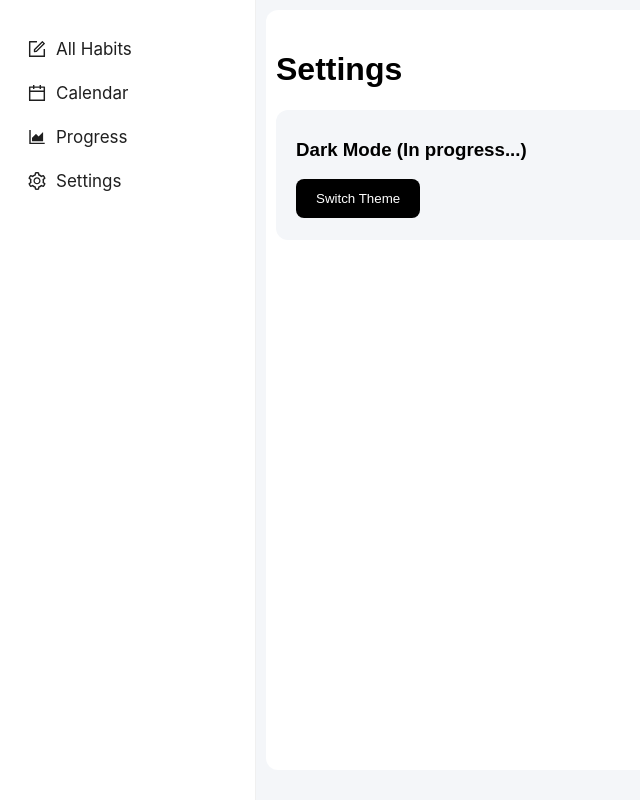
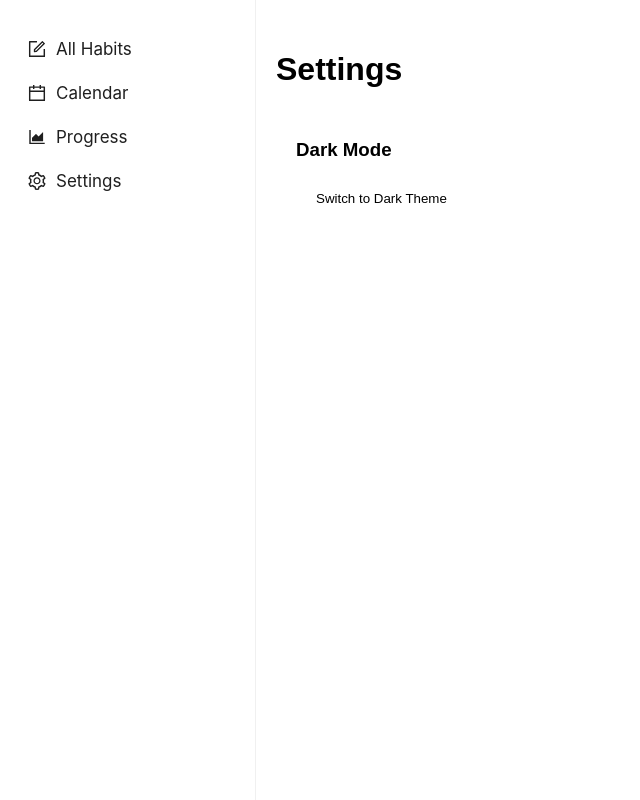
Before and after one commit to trenches022/react-habit-tracker, a React (Vite) app: page /settings in a window 1280 px wide. Shown: the whole page, without its empty margins (0-640 px from the left). Built offline with nearby package versions, Linux system fonts and the light colour scheme.

Commit message:
feat: implement theme switching (light/dark mode)
- Added ThemeContext for managing theme state
- Integrated theme toggle in Settings
- Applied CSS variables for dynamic theming
- Updated Ant Design components to support dark/light themes
- Added SVG icon color inversion for dark mode

```diff
--- a/src/App.css
+++ b/src/App.css
@@ -1,8 +1,34 @@
-body{
+:root {
+  --background-color: white;
+  --text-color: black;
+  --card-background: #ffffff;
+  --card-shadow: 0 2px 5px rgba(0, 0, 0, 0.1);
+  --icon-filter: invert(0%);
+}
+
+[data-theme="dark"] {
+  --background-color: #1a1a1a;
+  --text-color: white;
+  --card-background: #252525;
+  --card-shadow: 0 2px 5px rgba(255, 255, 255, 0.1);
+  --icon-filter: invert(100%);
+}
+
+img[src*=".svg"] {
+  filter: var(--icon-filter);
+}
+
+img[src*=".png"] {
+  filter: var(--icon-filter);
+}
+
+body {
   margin: 0;
   padding: 0;
   box-sizing: border-box;
   font-family: 'Arial', serif;
+  background-color: var(--background-color);
+  color: var(--text-color);
 }
 
 .app-container {
@@ -13,12 +39,17 @@ body{
 .main-content {
   flex-grow: 1;
   padding: 10px;
-  overflow-y: hidden;
-  background-color: #f4f6f9;
+  overflow-y: auto;
+  background-color: var(--background-color);
 }
 
-.main-container{
-  min-height: 550px;
-  max-height: 90vh;
-  overflow-y: auto;
+.main-container {
+  width: 50%;
+  max-width: 1000px;
+  margin: 20px auto;
+  padding: 20px;
+  background-color: var(--card-background);
+  border-radius: 12px;
+  box-shadow: var(--card-shadow);
+  text-align: center;
 }
--- a/src/App.jsx
+++ b/src/App.jsx
@@ -1,29 +1,16 @@
 import './App.css';
-import MainContainer from './Components/MainContainer/MainContainer';
-import Sidebar from './Components/Sidebar/Sidebar';
-import Progress from './Components/Progress/Progress';
-import Settings from './Components/Settings/Settings';
-import { BrowserRouter as Router, Routes, Route } from 'react-router-dom';
-import CalendarPage from './Components/Calendar/CalendarPage';
 import { HabitProvider } from './Components/Contexts/HabitContext';
+import { ThemeProvider } from './Components/Contexts/ThemeContext';
+import AppWrapper from './Components/AppWrapper';
+
 
 function App() {
   return (
-  <HabitProvider>
-    <Router>
-      <div className="app-container">
-        <Sidebar />
-        <div className="main-content">
-          <Routes>
-            <Route path='/' element={<MainContainer />} />
-            <Route path='/calendar' element={<CalendarPage />} />
-            <Route path='/progress' element={<Progress />} />
-            <Route path='/settings' element={<Settings />} />
-          </Routes>
-        </div>
-      </div>
-    </Router>
-  </HabitProvider>
+    <HabitProvider>
+      <ThemeProvider>
+        <AppWrapper />
+      </ThemeProvider>
+    </HabitProvider>
   );
 }
 
--- /dev/null
+++ b/src/Components/AppWrapper.jsx
@@ -0,0 +1,38 @@
+import { ConfigProvider } from 'antd';
+import { useTheme } from '../Components/Contexts/ThemeContext';
+import { BrowserRouter as Router, Routes, Route } from 'react-router-dom';
+import MainContainer from '../Components/MainContainer/MainContainer';
+import Sidebar from '../Components/Sidebar/Sidebar';
+import Progress from '../Components/Progress/Progress';
+import Settings from '../Components/Settings/Settings';
+import CalendarPage from '../Components/Calendar/CalendarPage';
+
+const AppWrapper = () => {
+  const { currentAlgorithm, themeMode } = useTheme();
+
+  return (
+    <ConfigProvider
+      theme={{
+        algorithm: currentAlgorithm,
+      }}
+    >
+      <div data-theme={themeMode}>
+        <Router>
+          <div className="app-container">
+            <Sidebar />
+            <div className="main-content">
+              <Routes>
+                <Route path='/' element={<MainContainer />} />
+                <Route path='/calendar' element={<CalendarPage />} />
+                <Route path='/progress' element={<Progress />} />
+                <Route path='/settings' element={<Settings />} />
+              </Routes>
+            </div>
+          </div>
+        </Router>
+      </div>
+    </ConfigProvider>
+  );
+};
+
+export default AppWrapper;
--- a/src/Components/Calendar/CalendarPage.jsx
+++ b/src/Components/Calendar/CalendarPage.jsx
@@ -31,7 +31,7 @@ const CalendarPage = () => {
     setIsModalOpen(false);
   };
 
-  const dateCellRender = (value) => {
+  const cellRender = (value) => {
     const date = value.format("YYYY-MM-DD");
     const habitsForDate = completedHabits[date] || [];
 
@@ -47,7 +47,7 @@ const CalendarPage = () => {
   return (
     <div>
       <h2>Habits calendar</h2>
-      <Calendar onSelect={handleSelectDate} dateCellRender={dateCellRender} />
+      <Calendar onSelect={handleSelectDate} cellRender={cellRender} />
 
       <Modal
         title="Choose habit"
--- /dev/null
+++ b/src/Components/Contexts/ThemeContext.jsx
@@ -0,0 +1,30 @@
+import React, { createContext, useState, useContext } from "react";
+import { theme } from "antd";
+
+const { defaultAlgorithm, darkAlgorithm } = theme;
+
+const ThemeContext = createContext();
+
+export const ThemeProvider = ({ children }) => {
+  const [themeMode, setThemeMode] = useState("light");
+
+  const toggleTheme = () => {
+    setThemeMode((prevTheme) => (prevTheme === "light" ? "dark" : "light"));
+  };
+
+  const currentAlgorithm = themeMode === "dark" ? darkAlgorithm : defaultAlgorithm;
+
+  return (
+    <ThemeContext.Provider value={{ themeMode, toggleTheme, currentAlgorithm }}>
+      {children}
+    </ThemeContext.Provider>
+  );
+};
+
+export const useTheme = () => {
+  const context = useContext(ThemeContext);
+  if (!context) {
+    throw new Error("useTheme must be used within a ThemeProvider");
+  }
+  return context;
+};
--- a/src/Components/MainContainer/MainContainer.css
+++ b/src/Components/MainContainer/MainContainer.css
@@ -3,21 +3,21 @@
   max-width: 1000px;
   margin: 20px auto;
   padding: 20px;
-  background-color: #f9f9f9;
+  background-color: var(--card-background);
   border-radius: 12px;
-  box-shadow: 0 4px 10px rgba(0, 0, 0, 0.1);
+  box-shadow: var(--card-shadow);
   text-align: center;
 }
 
 .main-container h2 {
   font-size: 18px;
-  color: #666;
+  color: var(--text-color);
   margin-bottom: 5px;
 }
 
 .main-container h1 {
   font-size: 24px;
-  color: #333;
+  color: var(--text-color);
   font-weight: bold;
   margin-bottom: 20px;
 }
@@ -32,7 +32,7 @@
   display: flex;
   flex-direction: column;
   align-items: center;
-  background-color: #ffffff;
+  background-color: var(--background-color);
   padding: 20px;
   border-radius: 10px;
   box-shadow: 0 2px 5px rgba(0, 0, 0, 0.1);
--- a/src/Components/Settings/Settings.css
+++ b/src/Components/Settings/Settings.css
@@ -1,14 +1,15 @@
 .settings-container{
-  background-color: #fff;
+  background-color: var(--background-color);
   display: flex;
   flex-direction: column;
   height: 90vh;
   border-radius: 12px;
   padding: 20px 10px;
+  color: var(--text-color);
 }
 
 .setting-dark-mode{
-  background-color: #f4f6f9;
+  background-color: var(--card-background);
   height: 15vh;
   padding-left: 20px;
   padding-top: 10px;
@@ -20,8 +21,8 @@
   padding: 12px 20px;
   cursor: pointer;
   border-radius: 8px;
-  color: white;
-  background-color: black;
+  color: var(--text-color);
+  background-color: var(--background-color);
 }
 
 .theme-switch-btn:hover{
--- a/src/Components/Settings/Settings.jsx
+++ b/src/Components/Settings/Settings.jsx
@@ -1,15 +1,20 @@
 import './Settings.css';
+import { useTheme } from '../Contexts/ThemeContext';
 
 const Settings = () => {
+  const { themeMode, toggleTheme } = useTheme();
+
   return (
     <div className="settings-container">
       <h1>Settings</h1>
       <div className="setting-dark-mode">
-        <h3>Dark Mode (In progress...)</h3>
-        <button className="theme-switch-btn">Switch Theme</button>
+        <h3>Dark Mode</h3>
+        <button className="theme-switch-btn" onClick={toggleTheme}>
+          Switch to {themeMode === "light" ? "Dark" : "Light"} Theme
+        </button>
       </div>
     </div>
-  )
-}
+  );
+};
 
 export default Settings;
```
